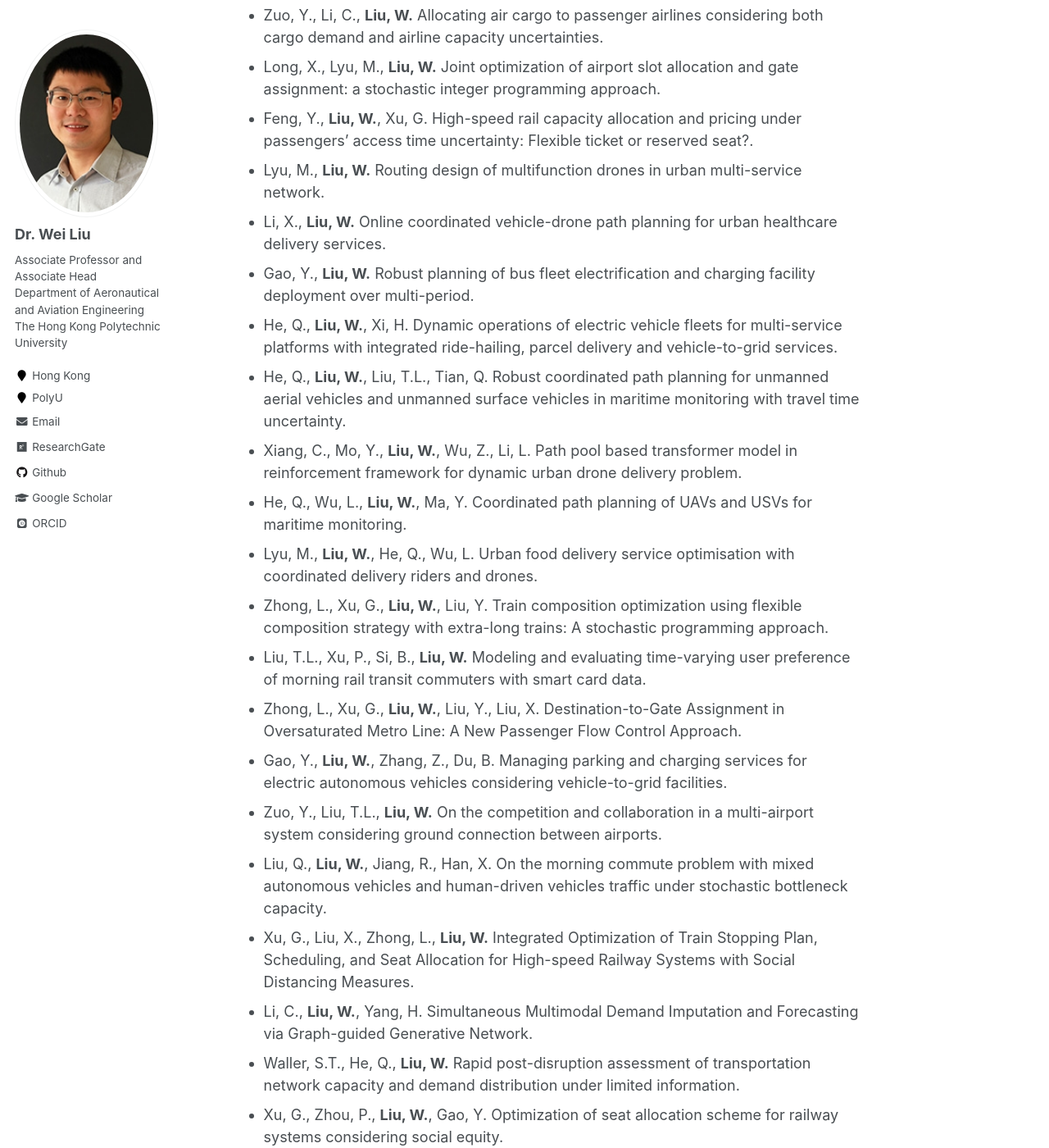
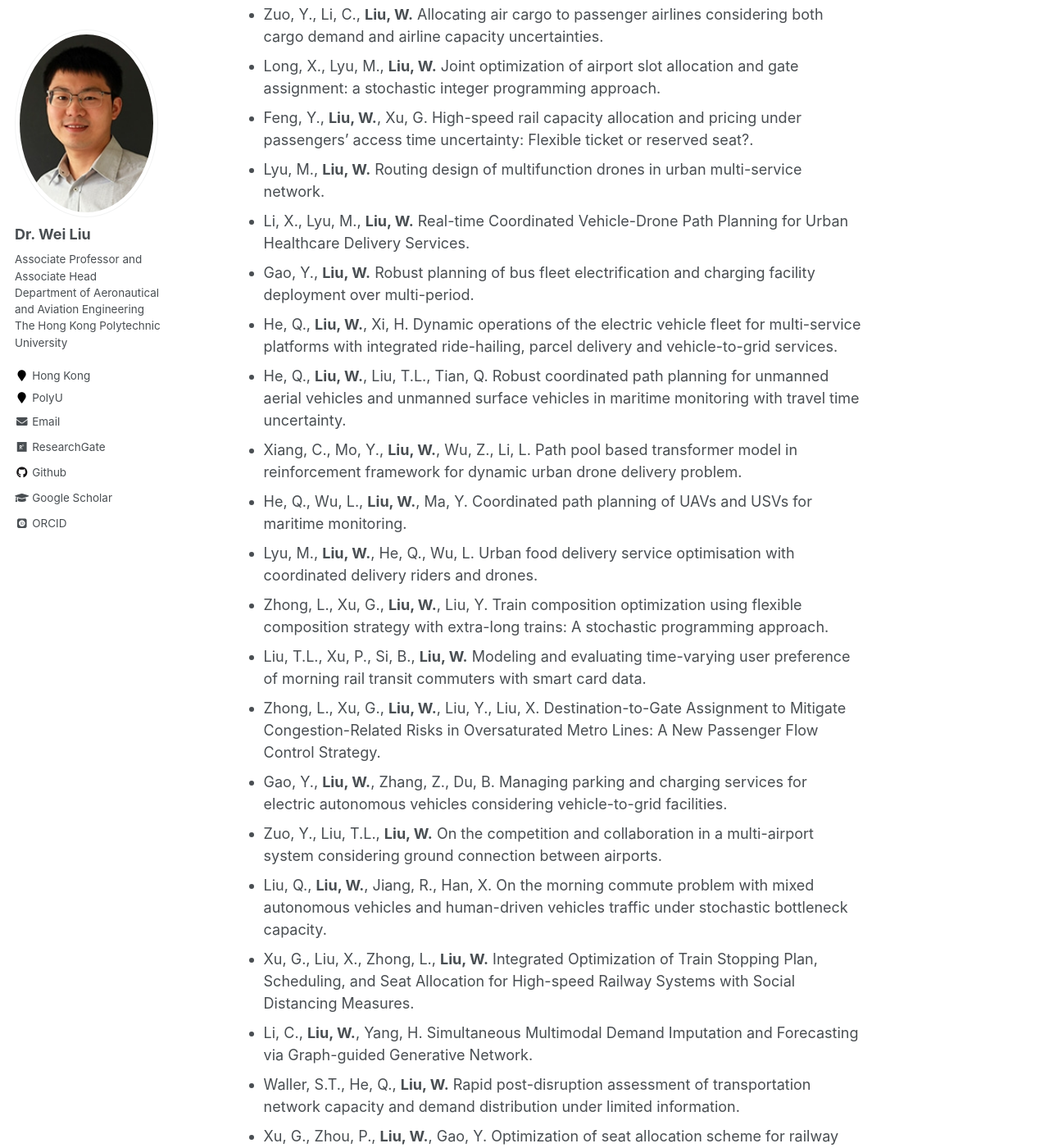
Before and after one commit to weiliu2016/weiliu2016.github.io, a Jekyll site: the page built from _pages/publications.md, in a window 1280 px wide and 1400 px high, scrolled down 594 px. Shown: the whole window at 82% size. Built offline with Jekyll 4.4.1, drawn with Linux system fonts in a browser that asks for light colours; some web fonts are replaced; formulas are drawn with MathJax 3; some of the changed text lies outside the part shown.

Commit message:
Update publications.md

```diff
--- a/_pages/publications.md
+++ b/_pages/publications.md
@@ -28,16 +28,16 @@ Selected Working Papers
 - Long, X., Lyu, M., **Liu, W.** Joint optimization of airport slot allocation and gate assignment: a stochastic integer programming approach.
 - Feng, Y., **Liu, W.**, Xu, G. High-speed rail capacity allocation and pricing under passengers' access time uncertainty: Flexible ticket or reserved seat?.
 - Lyu, M., **Liu, W.** Routing design of multifunction drones in urban multi-service network.
-- Li, X., **Liu, W.** Online coordinated vehicle-drone path planning for urban healthcare delivery services.
+- Li, X., Lyu, M., **Liu, W.** Real-time Coordinated Vehicle-Drone Path Planning for Urban Healthcare Delivery Services.
 - Gao, Y., **Liu, W.** Robust planning of bus fleet electrification and charging facility deployment over multi-period.
-- He, Q., **Liu, W.**, Xi, H. Dynamic operations of electric vehicle fleets for multi-service platforms with integrated ride-hailing, parcel delivery and vehicle-to-grid services.
+- He, Q., **Liu, W.**, Xi, H. Dynamic operations of the electric vehicle fleet for multi-service platforms with integrated ride-hailing, parcel delivery and vehicle-to-grid services.
 - He, Q., **Liu, W.**, Liu, T.L., Tian, Q. Robust coordinated path planning for unmanned aerial vehicles and unmanned surface vehicles in maritime monitoring with travel time uncertainty.
 - Xiang, C., Mo, Y., **Liu, W.**, Wu, Z., Li, L. Path pool based transformer model in reinforcement framework for dynamic urban drone delivery problem.
 - He, Q., Wu, L., **Liu, W.**, Ma, Y. Coordinated path planning of UAVs and USVs for maritime monitoring.
 - Lyu, M., **Liu, W.**, He, Q., Wu, L. Urban food delivery service optimisation with coordinated delivery riders and drones.
 - Zhong, L., Xu, G., **Liu, W.**, Liu, Y. Train composition optimization using flexible composition strategy with extra-long trains: A stochastic programming approach.
 - Liu, T.L., Xu, P., Si, B., **Liu, W.** Modeling and evaluating time-varying user preference of morning rail transit commuters with smart card data.
-- Zhong, L., Xu, G., **Liu, W.**, Liu, Y., Liu, X. Destination-to-Gate Assignment in Oversaturated Metro Line: A New Passenger Flow Control Approach.
+- Zhong, L., Xu, G., **Liu, W.**, Liu, Y., Liu, X. Destination-to-Gate Assignment to Mitigate Congestion-Related Risks in Oversaturated Metro Lines: A New Passenger Flow Control Strategy.
 - Gao, Y., **Liu, W.**, Zhang, Z., Du, B. Managing parking and charging services for electric autonomous vehicles considering vehicle-to-grid facilities.
 - Zuo, Y., Liu, T.L., **Liu, W.** On the competition and collaboration in a multi-airport system considering ground connection between airports.
 - Liu, Q., **Liu, W.**, Jiang, R., Han, X. On the morning commute problem with mixed autonomous vehicles and human-driven vehicles traffic under stochastic bottleneck capacity.
```
Also changed, not shown: other parts of _pages/publications.md (+1 -1 lines).
